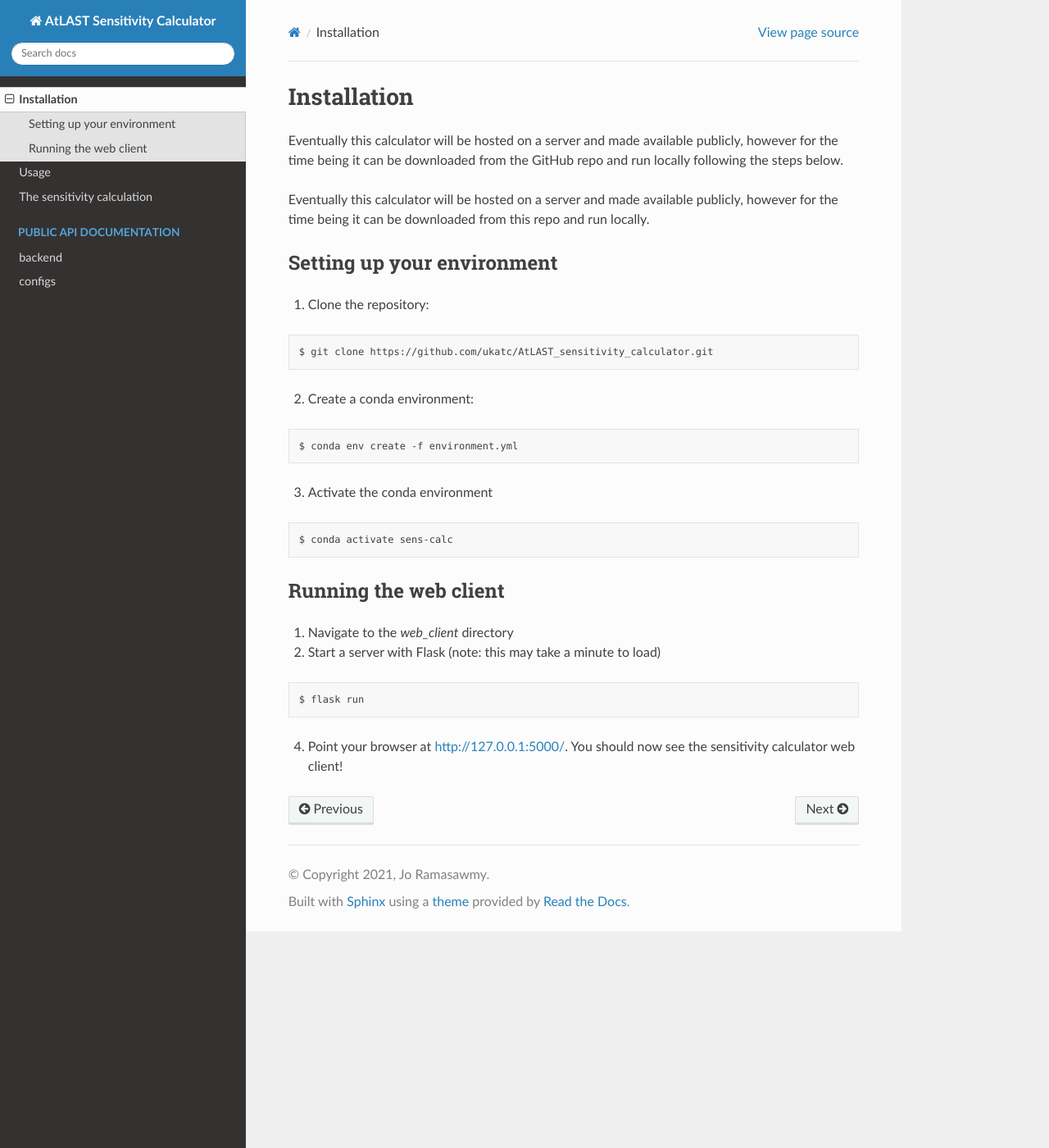
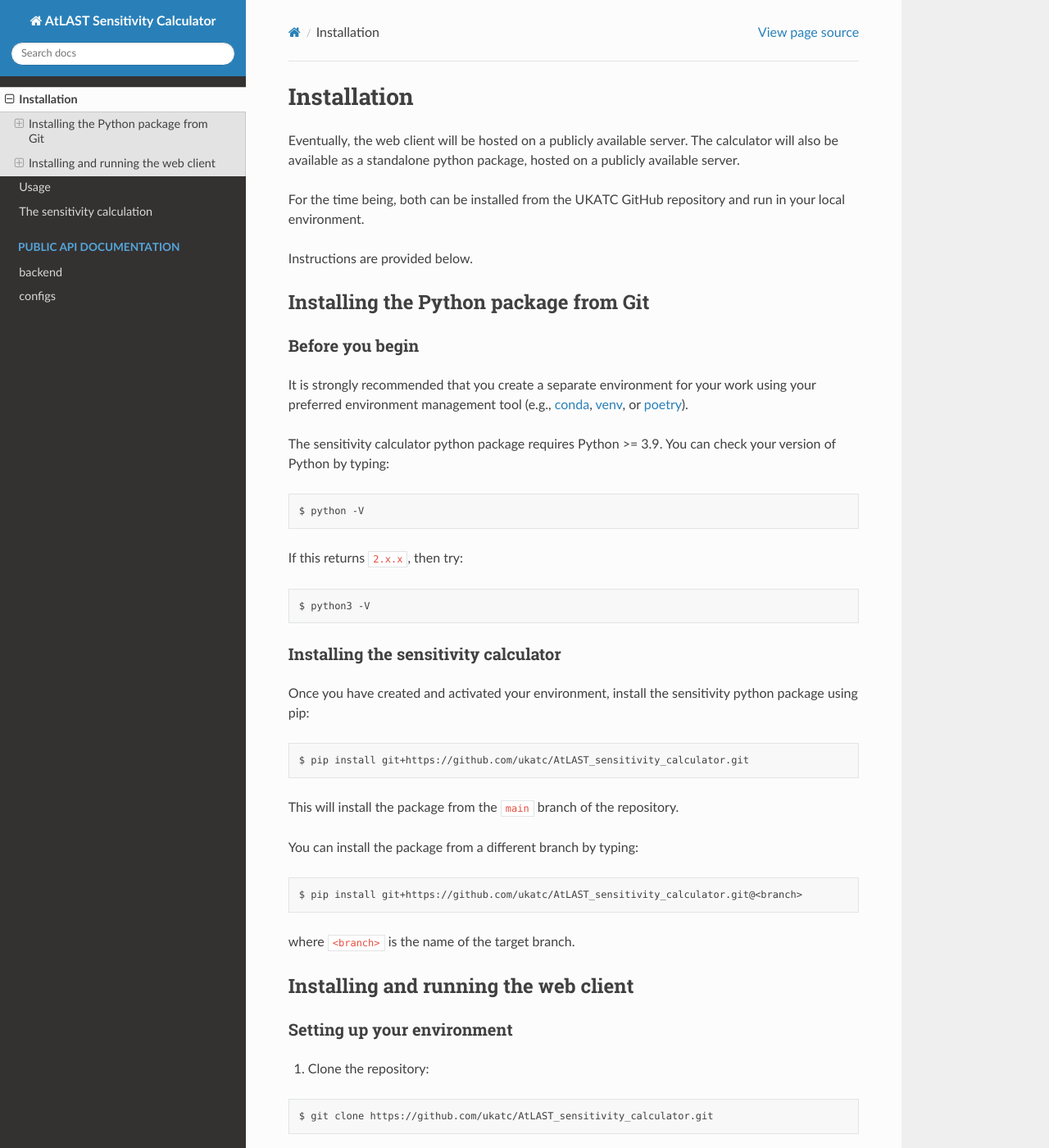
Before and after one commit to ukatc/AtLAST_sensitivity_calculator, a Sphinx documentation site: the page built from docs/source/installation.rst, in a window 1280 px wide and 1400 px high. Shown: the whole window at 82% size. Built offline with Sphinx 7.4.7 and the Read the Docs theme 2.0.0, drawn with Linux system fonts in a browser that asks for light colours; pages that are not in the unit, such as notebooks, are missing from menus; some of the changed text lies outside the part shown.

Commit message:
Updated installation docs. WIP

```diff
--- a/docs/source/installation.rst
+++ b/docs/source/installation.rst
@@ -1,13 +1,62 @@
 Installation
 ============
 
-Eventually this calculator will be hosted on a server and made available publicly, however for the time
-being it can be downloaded from the GitHub repo and run locally following the steps below.
+Eventually, the web client will be hosted on a publicly available server. The calculator will also be
+available as a standalone python package, hosted on a publicly available server.
 
-Eventually this calculator will be hosted on a server and made available publicly, however for the time being it can be downloaded from this repo and run locally.
+For the time being, both can be installed from the UKATC GitHub repository and run in your local environment.
+
+Instructions are provided below.
+
+Installing the Python package from Git
+--------------------------------------
+
+Before you begin
+################
+
+It is strongly recommended that you create a separate environment for your work using your
+preferred environment management tool (e.g., `conda <https://docs.conda.io/en/latest/>`__,
+`venv <https://realpython.com/python-virtual-environments-a-primer/>`__,
+or `poetry <https://python-poetry.org/docs/>`__).
+
+The sensitivity calculator python package requires Python >= 3.9. You can check your version of Python by
+typing:
+
+.. code-block:: bash
+
+    $ python -V
+
+If this returns ``2.x.x``, then try:
+
+.. code-block:: bash
+
+    $ python3 -V
+
+
+Installing the sensitivity calculator
+####################################
+
+Once you have created and activated your environment, install the sensitivity python package using pip:
+
+.. code-block:: bash
+
+    $ pip install git+https://github.com/ukatc/AtLAST_sensitivity_calculator.git
+
+This will install the package from the ``main`` branch of the repository.
+
+You can install the package from a different branch by typing:
+
+.. code-block:: bash
+
+    $ pip install git+https://github.com/ukatc/AtLAST_sensitivity_calculator.git@<branch>
+
+where ``<branch>`` is the name of the target branch.
+
+Installing and running the web client
+-------------------------------------
 
 Setting up your environment
----------------------------
+###########################
 
 1. Clone the repository:
 
@@ -31,9 +80,9 @@ Setting up your environment
 
 
 Running the web client
-----------------------
+######################
 
-1. Navigate to the `web_client` directory
+1. Navigate to the ``web_client`` directory
 2. Start a server with Flask (note: this may take a minute to load)
 
 .. code-block:: bash
@@ -41,4 +90,4 @@ Running the web client
    $ flask run
 
 
-4. Point your browser at http://127.0.0.1:5000/. You should now see the sensitivity calculator web client!
+4. Point your browser at http://127.0.0.1:5000/. You should now see the sensitivity calculator web client.
```
